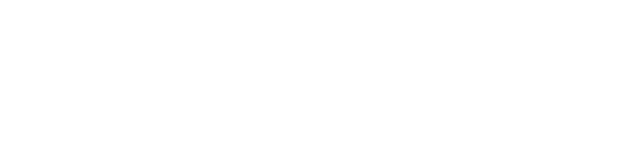
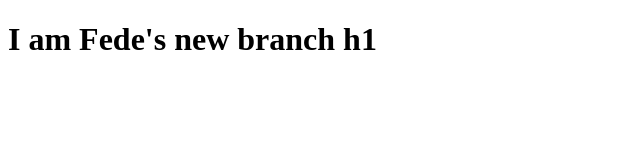
Before and after one commit to yejinyoun/git-group, a plain HTML site: page index.html in a window 1280 px wide. Shown: the whole page, without its empty margins (0-640 px from the left). Drawn offline with Linux system fonts and the light colour scheme.

Commit message:
created Fede branch

```diff
--- a/index.html
+++ b/index.html
@@ -6,5 +6,10 @@
     <meta name="viewport" content="width=device-width, initial-scale=1.0" />
     <title>Document</title>
   </head>
-  <body></body>
+  <body>
+
+
+<h1>I am Fede's new branch h1</h1>
+
+  </body>
 </html>
--- a/script.js
+++ b/script.js
@@ -0,0 +1 @@
+// I didnt do anything
--- a/style.css
+++ b/style.css
@@ -0,0 +1,3 @@
+h1{
+    color: green;
+}
```
